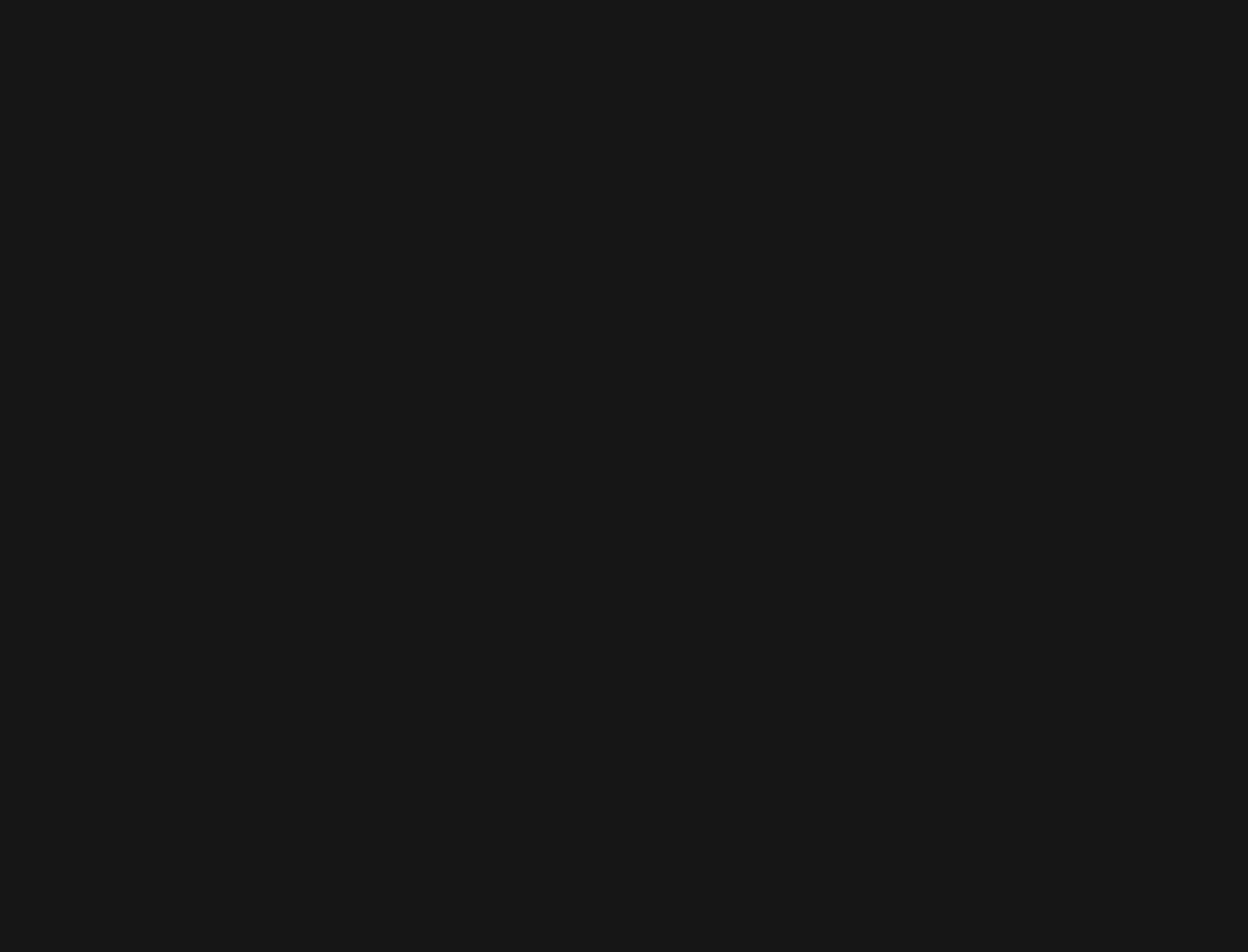
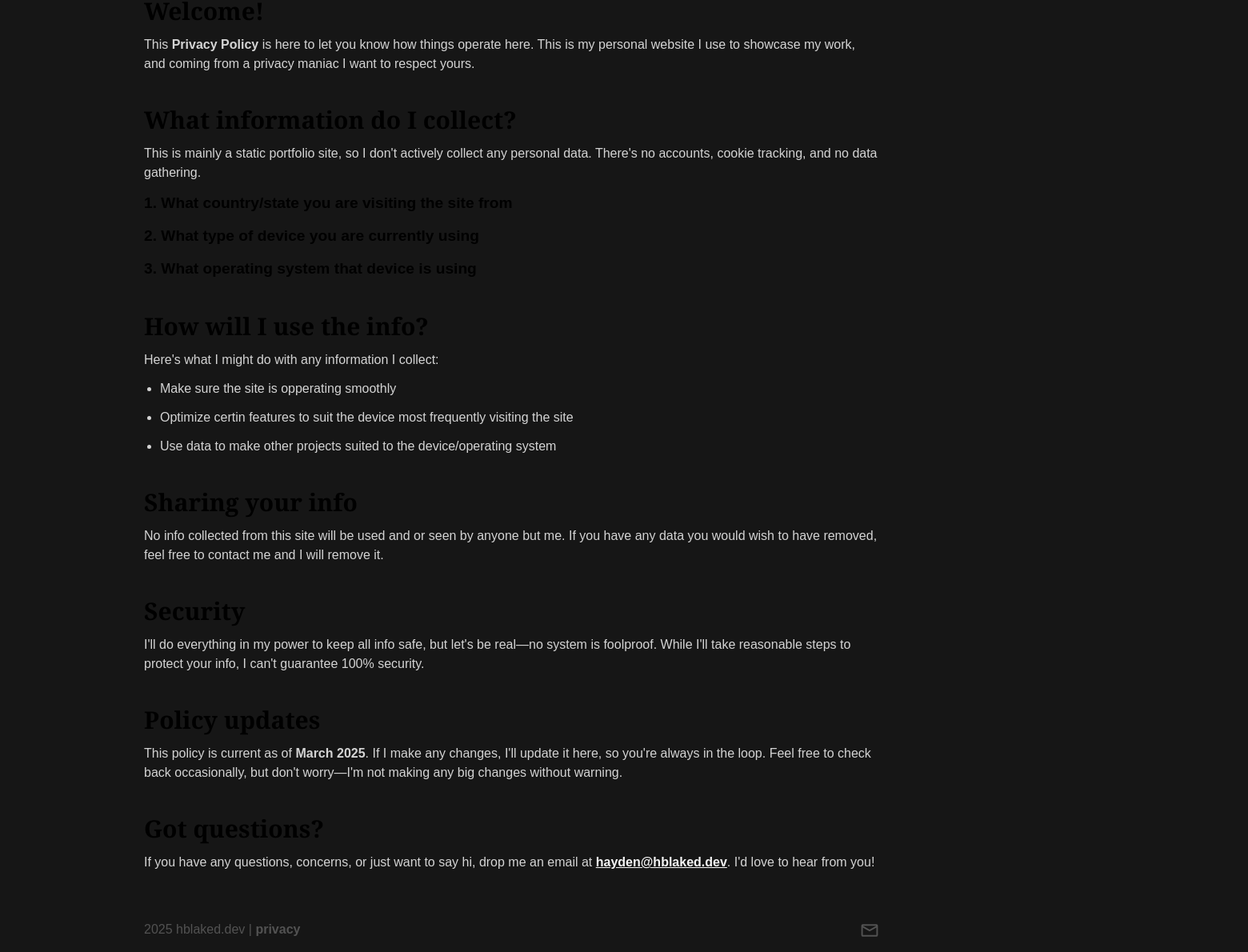
Before and after one commit to hblaked/portfolio, a React (Vite) app: page /privacy in a window 1280 px wide. Before the commit this address had no page. Shown: the part 256-1446 px from the top of the page at 80% size, 1560 px wide, since content can reach past the window. Before the commit the page ends 800 px from the top, so only its background shows below. Built offline with nearby package versions, Linux system fonts and the light colour scheme.

Commit message:
added privacy policy

```diff
--- a/src/assets/components/footer.tsx
+++ b/src/assets/components/footer.tsx
@@ -1,9 +1,10 @@
+import { Link, Outlet } from "react-router-dom"
 
 export default function Footer() {
   return (
     <footer className='flex justify-between mt-15'>
         <div className='text-neutral-600'>
-            2025 <a href='/' className='underline'>hblaked.dev</a>
+            2025 <Link to={`/`} className='hover:underline'>hblaked.dev</Link> | <Link to={`/privacy`} className='font-bold  hover:underline'>privacy</Link>
         </div>
 
         <div className='flex gap-5'>
@@ -11,6 +12,7 @@ export default function Footer() {
 
             <svg className='cursor-pointer hover:scale-125 hover:fill-neutral-400 transition-all duration-150 fill-neutral-600' xmlns="http://www.w3.org/2000/svg" height="26px" viewBox="0 -960 960 960" width="26px"><path d="M168-192q-29.7 0-50.85-21.16Q96-234.32 96-264.04v-432.24Q96-726 117.15-747T168-768h624q29.7 0 50.85 21.16Q864-725.68 864-695.96v432.24Q864-234 842.85-213T792-192H168Zm312-240L168-611v347h624v-347L480-432Zm0-85 312-179H168l312 179Zm-312-94v-85 432-347Z"/></svg>
         </div>
+        <Outlet />
     </footer>
   )
 }
--- /dev/null
+++ b/src/assets/components/privacyinfo.tsx
@@ -0,0 +1,54 @@
+
+export default function PrivacyInfo() {
+  return (
+    <div className='mobile-resize-privacy flex flex-col mt-15 gap-10'>
+      <div className='flex flex-col gap-5'>
+        <h1 className='font-bold font-serif text-5xl'>privacy policy.</h1>
+        <p className='italic text-neutral-600'>last updated: March 2025</p>
+      </div>
+
+      <div className='flex flex-col gap-3'>
+        <h1 className='font-bold font-serif text-3xl'>Welcome!</h1>
+        <p className='text-neutral-300'>This <span className='font-bold'>Privacy Policy</span> is here to let you know how things operate here. This is my personal website I use to showcase my work, and coming from a privacy maniac I want to respect yours.</p>
+      </div>
+
+      <div className='flex flex-col gap-3'>
+        <h1 className='font-bold font-serif text-3xl'>What information do I collect?</h1>
+        <p className='text-neutral-300'>This is mainly a static portfolio site, so I don't actively collect any personal data. There's no accounts, cookie tracking, and no data gathering.</p>
+        <h1 className='font-bold text-[1.2rem]'>1. What country/state you are visiting the site from</h1>
+        <h1 className='font-bold text-[1.2rem]'>2. What type of device you are currently using</h1>
+        <h1 className='font-bold text-[1.2rem]'>3. What operating system that device is using</h1>
+      </div>
+
+      <div className='flex flex-col gap-3'>
+        <h1 className='font-bold font-serif text-3xl'>How will I use the info?</h1>
+        <p className='text-neutral-300'>Here's what I might do with any information I collect:</p>
+        <ul className='flex flex-col gap-3'>
+          <li className='list-disc ml-5 text-neutral-300'>Make sure the site is opperating smoothly</li>
+          <li className='list-disc ml-5 text-neutral-300'>Optimize certin features to suit the device most frequently visiting the site</li>
+          <li className='list-disc ml-5 text-neutral-300'>Use data to make other projects suited to the device/operating system</li>
+        </ul>
+      </div>
+
+      <div className='flex flex-col gap-3'>
+        <h1 className='font-bold font-serif text-3xl'>Sharing your info</h1>
+        <p className='text-neutral-300'>No info collected from this site will be used and or seen by anyone but me. If you have any data you would wish to have removed, feel free to contact me and I will remove it.</p>
+      </div>
+
+      <div className='flex flex-col gap-3'>
+        <h1 className='font-bold font-serif text-3xl'>Security</h1>
+        <p className='text-neutral-300'>I'll do everything in my power to keep all info safe, but let's be real—no system is foolproof. While I'll take reasonable steps to protect your info, I can't guarantee 100% security.</p>
+      </div>
+
+      <div className='flex flex-col gap-3'>
+        <h1 className='font-bold font-serif text-3xl'>Policy updates</h1>
+        <p className='text-neutral-300'>This policy is current as of <span className='font-bold'>March 2025</span>. If I make any changes, I'll update it here, so you're always in the loop. Feel free to check back occasionally, but don't worry—I'm not making any big changes without warning.</p>
+      </div>
+
+      <div className='flex flex-col gap-3'>
+        <h1 className='font-bold font-serif text-3xl'>Got questions?</h1>
+        <p className='text-neutral-300'>If you have any questions, concerns, or just want to say hi, drop me an email at <span className='font-bold underline text-neutral-100'>hayden@hblaked.dev</span>. I'd love to hear from you!</p>
+      </div>
+    </div>
+  )
+}
--- a/src/global.css
+++ b/src/global.css
@@ -37,4 +37,8 @@ body {
   .mobile-resize-replaceblur {
     backdrop-filter: blur(5px);
   }
+
+  .mobile-resize-privacy {
+    margin-top: 1.5em;
+  }
 }
--- a/src/main.tsx
+++ b/src/main.tsx
@@ -5,6 +5,7 @@ import { Analytics } from "@vercel/analytics/react"
 import './global.css'
 import Home from './pages/home.tsx'
 import Projects from './pages/projects.tsx'
+import Privacy from './pages/privacy.tsx'
 
 const router = createBrowserRouter([
   {
@@ -15,6 +16,10 @@ const router = createBrowserRouter([
     path: '/projects',
     element: <Projects />
   },
+  {
+    path: '/privacy',
+    element: <Privacy />
+  },
 ]);
 
 createRoot(document.getElementById('root')!).render(
--- /dev/null
+++ b/src/pages/privacy.tsx
@@ -0,0 +1,17 @@
+import Header from '../assets/components/header'
+import PrivacyInfo from "../assets/components/privacyinfo"
+import Footer from '../assets/components/footer'
+
+export default function Privacy() {
+  return (
+    <>
+        <div className='flex justify-self-center'>
+            <div className='flex flex-col w-dvw min-w-[25rem] max-w-[60rem] pl-5 pr-5 pb-5'>
+                <Header />
+                <PrivacyInfo />
+                <Footer />
+            </div>
+        </div>
+    </>
+  )
+}
```
